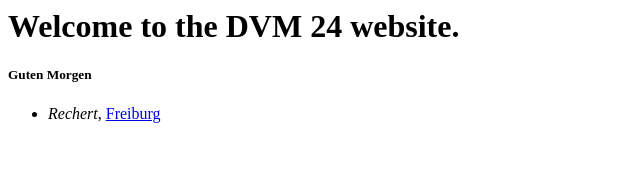
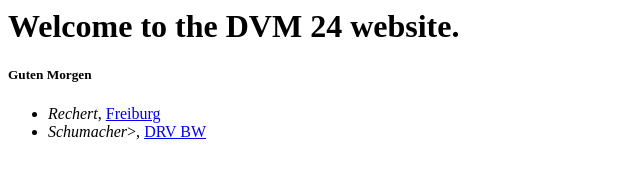
Before and after one commit to rechert-hsk/dvm24-webseite, a plain HTML site: page index.html in a window 1280 px wide. Shown: the whole page, without its empty margins (0-640 px from the left). Drawn offline with Linux system fonts and the light colour scheme.

Commit message:
Update list

```diff
--- a/index.html
+++ b/index.html
@@ -8,6 +8,7 @@
 
     <ul>
         <li><i>Rechert</i>, <a href="https://www.freiburg.de">Freiburg</a></li>
+        <li><i>Schumacher</i>>, <a href="https://de.wikipedia.org/wiki/Deutsche_Rentenversicherung_Baden-W%C3%BCrttemberg">DRV BW</a></li>
     </ul>
 </body>
 </html>
```
